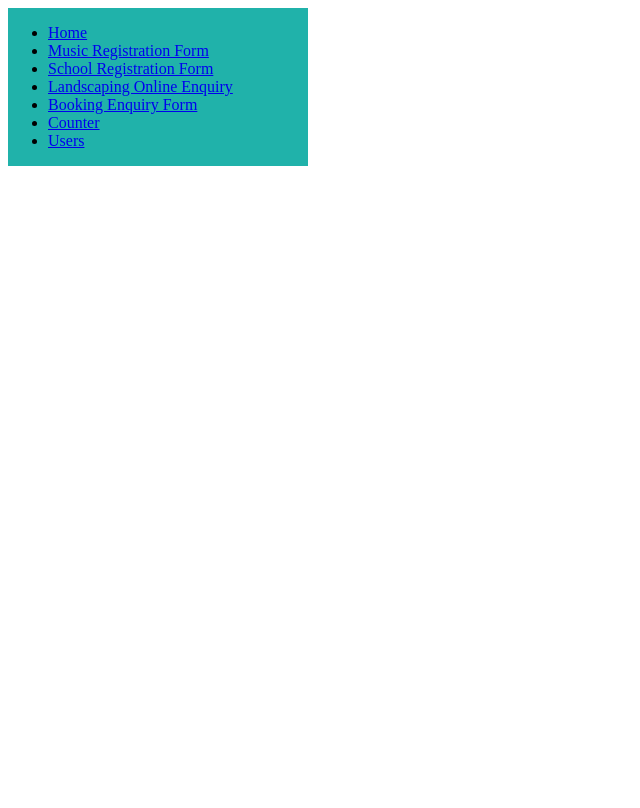
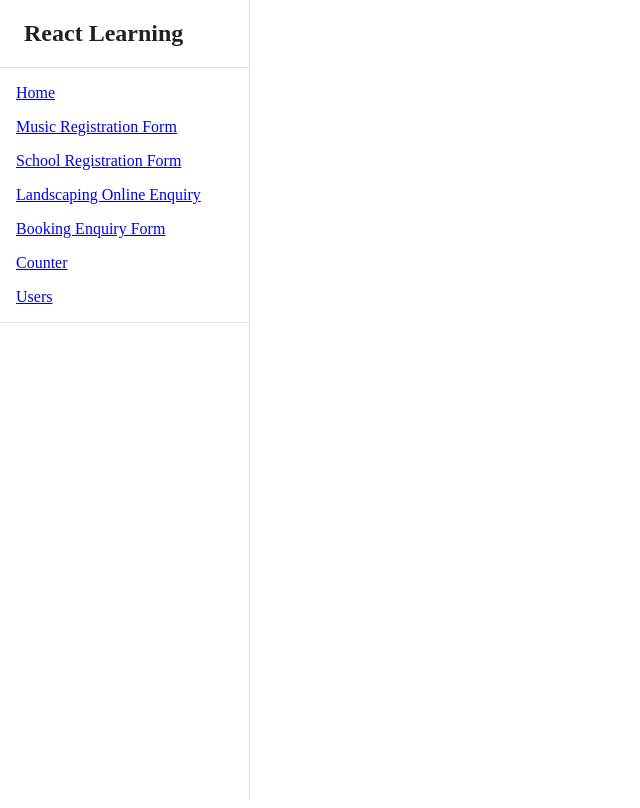
Before and after one commit to techzak/ReactForms, a React (Create React App) app: page / in a window 1280 px wide. Shown: the whole page, without its empty margins (0-640 px from the left). Built offline with nearby package versions, Linux system fonts and the light colour scheme.

Commit message:
5 October

```diff
--- a/package.json
+++ b/package.json
@@ -8,6 +8,7 @@
     "@fortawesome/fontawesome-svg-core": "^1.2.36",
     "@fortawesome/free-solid-svg-icons": "^5.15.4",
     "@fortawesome/react-fontawesome": "^0.1.15",
+    "@mui/icons-material": "^5.0.1",
     "@mui/material": "^5.0.2",
     "@testing-library/jest-dom": "^5.11.10",
     "@testing-library/react": "^11.2.6",
--- a/src/App.css
+++ b/src/App.css
@@ -68,9 +68,6 @@
   -webkit-align-self: auto;
   -ms-flex-item-align: auto;
   align-self: auto;
-  background-color: lightseagreen;
-  margin-right: 20px;
-  min-width: 300px;
 }
 
 .flex-item:nth-child(2) {
@@ -110,6 +107,7 @@ div#__next > div {
   width: 300px;
   margin-bottom: 30px;
   list-style-type: none;
+  margin-right: 18px;
 }
 
 .btngroup {
--- a/src/App.js
+++ b/src/App.js
@@ -7,6 +7,11 @@ import Success from "./Success";
 import ReviewAndSubmit from "./ReviewAndSubmit";
 import Counter from "./Components/counter";
 import Users from "./Users";
+import Drawer from "@mui/material/Drawer";
+import Toolbar from "@mui/material/Toolbar";
+import Divider from "@mui/material/Divider";
+import List from "@mui/material/List";
+import ListItem from "@mui/material/ListItem";
 
 function App() {
   return (
@@ -14,33 +19,53 @@ function App() {
       <BrowserRouter basename={process.env.PUBLIC_URL}>
         <div className="flex-container">
           <div className="flex-item">
-            <ul>
-              <li>
+            <Drawer
+              sx={{
+                width: 250,
+                flexShrink: 0,
+                "& .MuiDrawer-paper": {
+                  width: 250,
+                  boxSizing: "border-box",
+                },
+              }}
+              variant="permanent"
+              anchor="left"
+            >
+              <Toolbar>
+                <h2>React Learning</h2>
+              </Toolbar>
+              <Divider />
+              <List>
+                <ListItem>
                   <Link to="/">Home</Link>
-              </li>
-              <li>
-                <Link to="/MusicRegistrationForm">Music Registration Form</Link>
-              </li>
-              <li>
+                </ListItem>
+                <ListItem>
+                  <Link to="/MusicRegistrationForm">
+                    Music Registration Form
+                  </Link>
+                </ListItem>
+                <ListItem>
                   <Link to="/SchoolRegistrationForm">
                     School Registration Form
                   </Link>
-              </li>
-              <li>
+                </ListItem>
+                <ListItem>
                   <Link to="/LandscapingOnlineEnquiry">
                     Landscaping Online Enquiry
                   </Link>
-              </li>
-              <li>
+                </ListItem>
+                <ListItem>
                   <Link to="/BookingEnquiryForm">Booking Enquiry Form</Link>
-              </li>
-              <li>
+                </ListItem>
+                <ListItem>
                   <Link to="/Counter">Counter</Link>
-              </li>
-              <li>
+                </ListItem>
+                <ListItem>
                   <Link to="/Users">Users</Link>
-              </li>
-            </ul>
+                </ListItem>
+              </List>
+              <Divider />
+            </Drawer>
           </div>
           <div className="flex-item">
             <Switch>
--- a/src/Components/ReactTile.jsx
+++ b/src/Components/ReactTile.jsx
@@ -1,9 +1,50 @@
 import React from "react";
+import Button from "@mui/material/Button";
+import Card from "@mui/material/Card";
+import CardActions from "@mui/material/CardActions";
+import CardContent from "@mui/material/CardContent";
+import CardMedia from "@mui/material/CardMedia";
+import Typography from "@mui/material/Typography";
+import UserLogo from "../images/user.svg";
 
 function ReactTile(props) {
   return (
     <div>
-      <img
+      <Card sx={{ maxWidth: 300 }}>
+        <CardMedia
+          component="img"
+          height="140"
+          src={UserLogo}
+          alt="Thumbnail"
+        />
+        <CardContent>
+          <Typography gutterBottom variant="h5" component="div">
+            {props.name}
+          </Typography>
+          <Typography variant="body2" color="text.secondary">
+            {props.email}
+          </Typography>
+        </CardContent>
+        <CardActions>
+          <Button
+            variant="contained"
+            onClick={props.onClick}
+            id={props.id}
+            className="btnClass"
+          >
+            More
+          </Button>
+          <Button
+            variant="outline"
+            onClick={props.handleDetails}
+            id={props.id}
+            className="btnClass"
+          >
+            Details
+          </Button>
+        </CardActions>
+      </Card>
+      {/* <img
         src="https://via.placeholder.com/150/92c952"
         alt="Thumbnail"
         width="100"
@@ -12,17 +53,32 @@ function ReactTile(props) {
       <h3 style={{ marginBottom: "2px" }}>{props.name}</h3>
       <p style={{ marginTop: "2px" }}>{props.email}</p>
       <div className="btngroup">
-        <button onClick={props.onClick} id={props.id} className="btnClass">
+        <Button
+          variant="contained"
+          onClick={props.onClick}
+          id={props.id}
+          className="btnClass"
+        >
           More
-        </button>
-        <button
+        </Button> */}
+      {/* <button onClick={props.onClick} id={props.id} className="btnClass">
+          More
+        </button> */}
+      {/* <Button
+          variant="outline"
           onClick={props.handleDetails}
           id={props.id}
           className="btnClass"
         >
           Details
-        </button>
-      </div>
+        </Button> */}
+      {/* <button
+          onClick={props.handleDetails}
+          id={props.id}
+          className="btnClass"
+        >
+          Details
+        </button> */}
     </div>
   );
 }
--- a/src/EditUser.jsx
+++ b/src/EditUser.jsx
@@ -1,5 +1,7 @@
 import React, { useState } from "react";
 import axios from "axios";
+import TextField from "@mui/material/TextField";
+import Button from "@mui/material/Button";
 
 function EditUser(props) {
   const { userInfo } = props.location.state;
@@ -23,14 +25,35 @@ function EditUser(props) {
   };
 
   return (
-    <div>
+    <div style={{ display: "flex", flexDirection: "column" }}>
       <h3>Edit Details</h3>
-      <label>Email: </label>
-      <input value={email} onChange={(event) => setemail(event.target.value)} />
+      <TextField
+        id="outlined-basic"
+        label="Email"
+        variant="outlined"
+        value={email}
+        onChange={(event) => setemail(event.target.value)}
+      />
+      {/* <input value={email} onChange={(event) => setemail(event.target.value)} /> */}
       <br />
-      <label>Phone Number</label>
-      <input value={phone} onChange={(event) => setphone(event.target.value)} />
-      <button onClick={saveDetails}>Save</button>
+      <TextField
+        id="outlined-basic"
+        label="Phone Number"
+        variant="outlined"
+        value={phone}
+        onChange={(event) => setphone(event.target.value)}
+      />
+      {/* <input value={phone} onChange={(event) => setphone(event.target.value)} /> */}
+      <Button
+        variant="contained"
+        onClick={saveDetails}
+        style={{ marginTop: "12px" }}
+      >
+        Save
+      </Button>
+      {/* <button onClick={saveDetails} style={{ marginTop: "12px" }}>
+        Save
+      </button> */}
     </div>
   );
 }
--- a/src/Users.jsx
+++ b/src/Users.jsx
@@ -6,8 +6,12 @@ import ReactTile from "./Components/ReactTile";
 import UserDetails from "./UserDetails";
 import EditUser from "./EditUser";
 import NewUser from "./NewUser";
-import { FontAwesomeIcon } from "@fortawesome/react-fontawesome";
-import { faThLarge, faList } from "@fortawesome/free-solid-svg-icons";
+import IconButton from "@mui/material/IconButton";
+import GridViewIcon from "@mui/icons-material/GridView";
+import ListIcon from "@mui/icons-material/List";
+import AppBar from "@mui/material/AppBar";
+import Toolbar from "@mui/material/Toolbar";
+import { grey } from "@mui/material/colors";
 
 class Users extends React.Component {
   constructor(props) {
@@ -78,19 +82,27 @@ class Users extends React.Component {
               alignItems: "center",
             }}
           >
+            <AppBar position="sticky">
+              <Toolbar>
                 <h3 style={{ marginRight: "12px" }}>Users</h3>
-            <button
+                <IconButton
+                  aria-label="Grid"
+                  sx={{ color: grey[50] }}
                   onClick={() => this.setState({ view: "grid" })}
                   style={{ height: "30px" }}
                 >
-              <FontAwesomeIcon icon={faThLarge} />
-            </button>
-            <button
+                  <GridViewIcon />
+                </IconButton>
+                <IconButton
+                  aria-label="Grid"
+                  sx={{ color: grey[50] }}
                   onClick={() => this.setState({ view: "table" })}
                   style={{ height: "30px" }}
                 >
-              <FontAwesomeIcon icon={faList} />
-            </button>
+                  <ListIcon />
+                </IconButton>
+              </Toolbar>
+            </AppBar>
           </div>
           {view === "grid" && (
             <div className="users">
```
Also changed, not shown: src/images/user.svg (added), 1 other file (tests, documents, lock files or other folders). Lines whose indentation alone changed are shown as unchanged.
